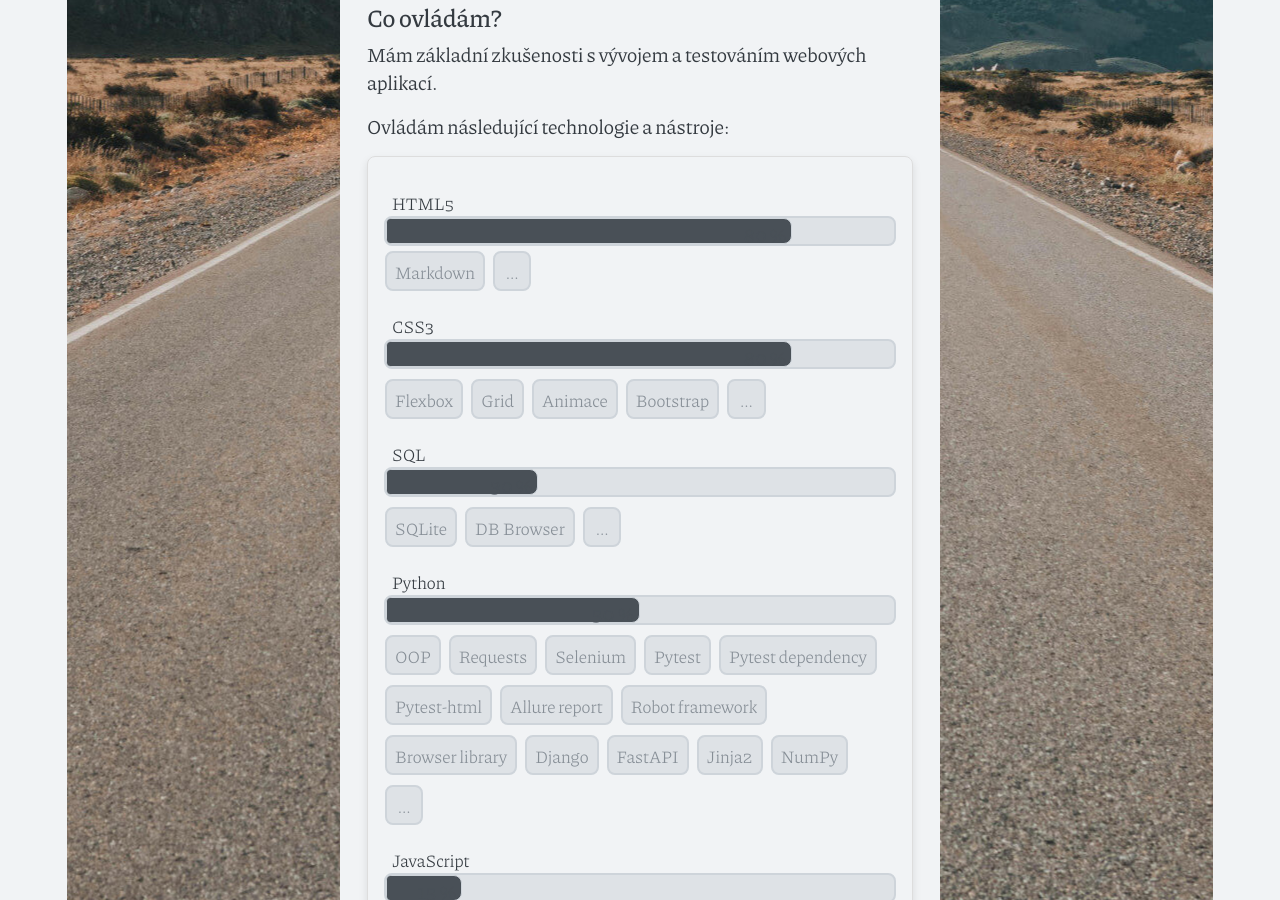
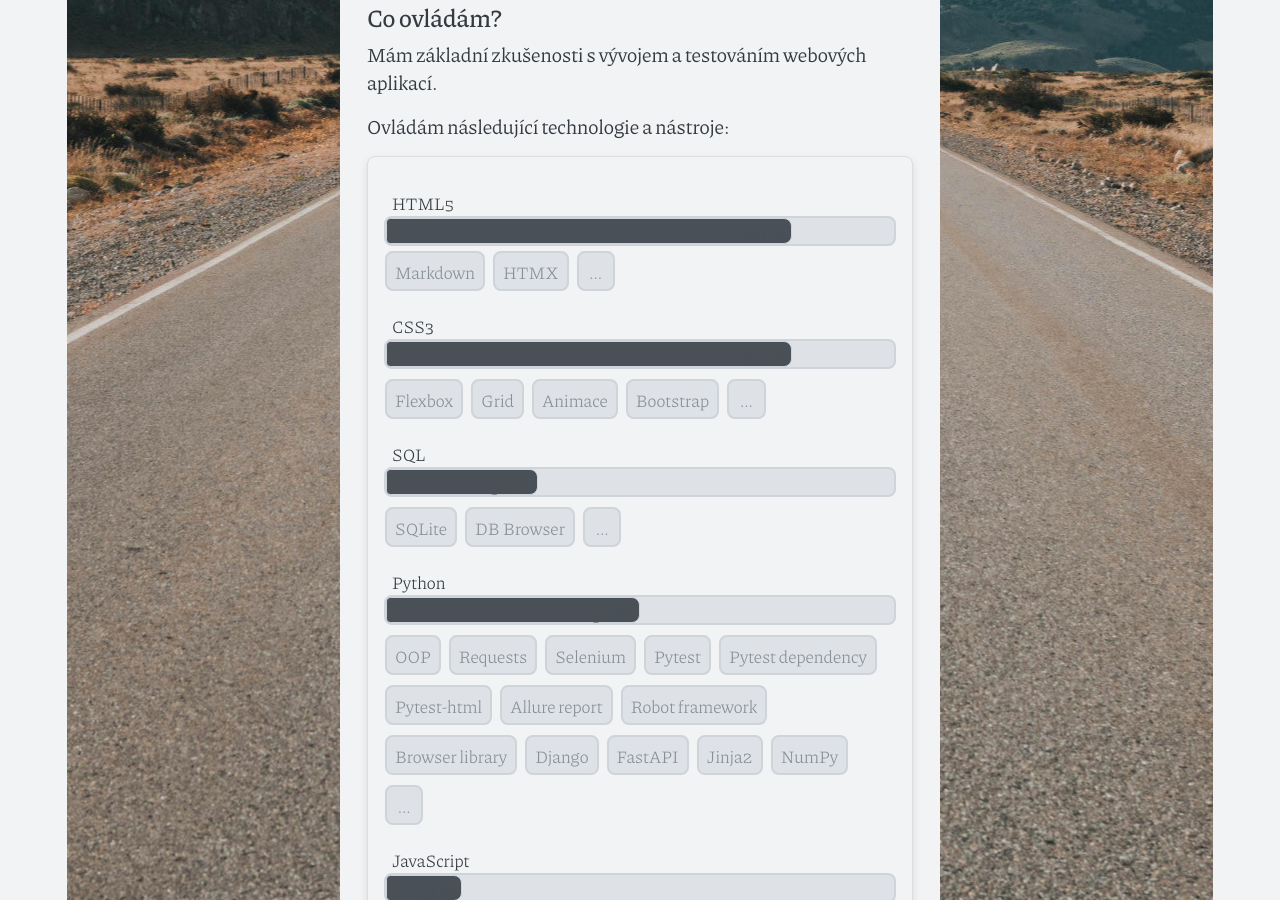
Before and after one commit to Dandee42/dandee42.github.io, a Jekyll site: the page built from index.md, in a window 1280 px wide and 900 px high, scrolled down 1673 px. Built offline with Jekyll 4.4.1, drawn with Linux system fonts in a browser that asks for light colours.

Commit message:
Update progress-bar.html

```diff
--- a/_includes/progress-bar.html
+++ b/_includes/progress-bar.html
@@ -6,6 +6,7 @@
         </div>
         <div class="tools">
             <span><small>Markdown</small></span>
+            <span><small>HTMX</small></span>
             <span><small>&nbsp;...&nbsp;</small></span>
         </div>
     </div>
```
